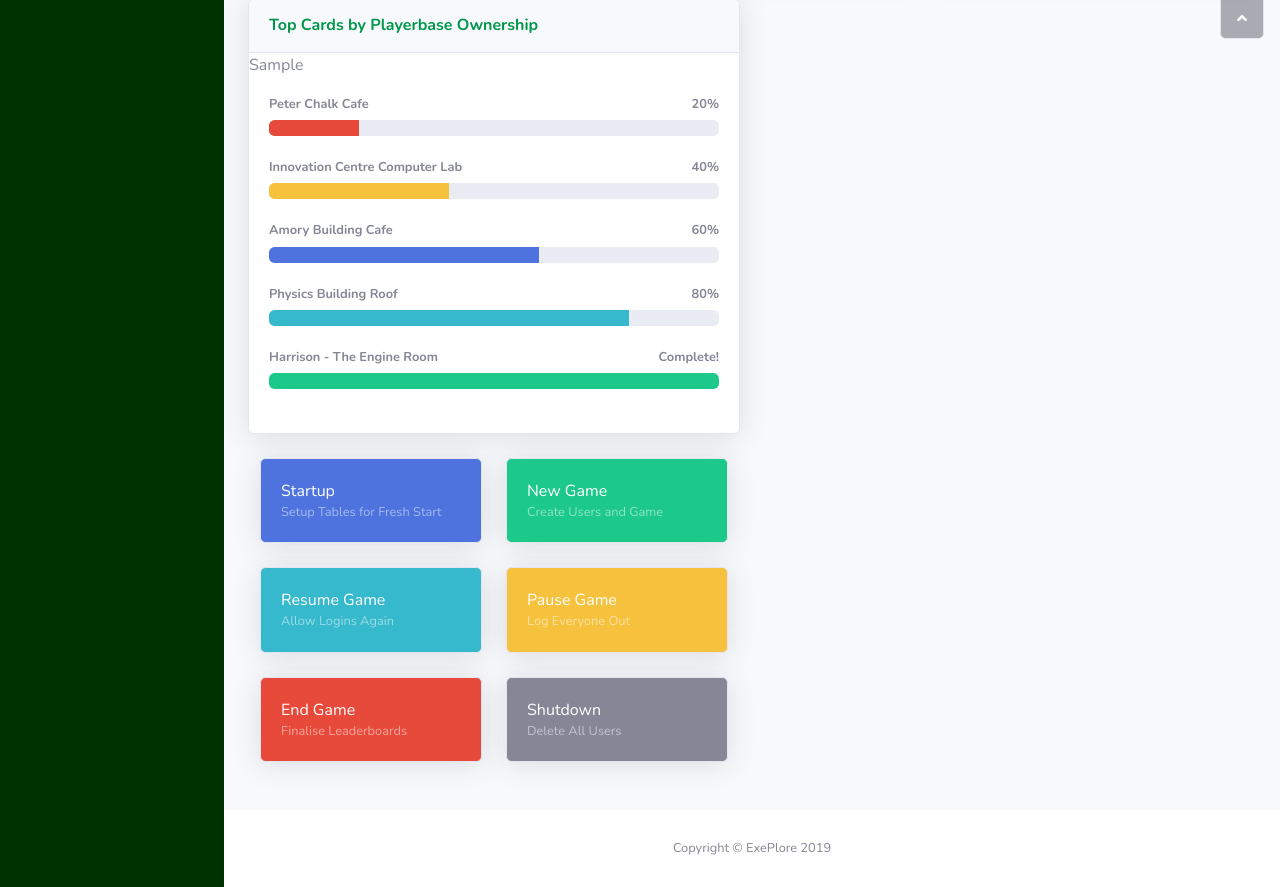
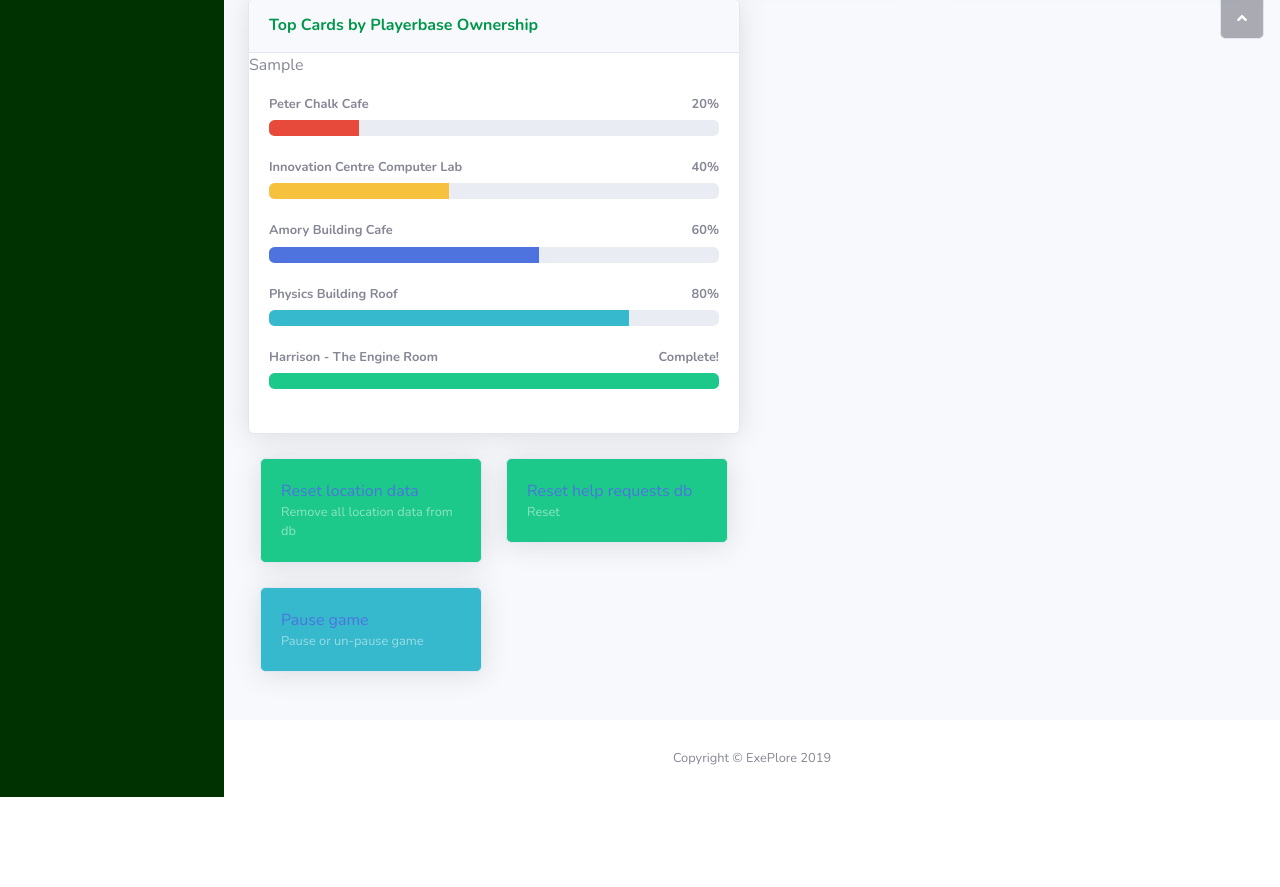
Before and after one commit to rickybas/exeter-treasure-hunt, a Python web app: template app/templates/admin_index.html in a window 1280 px wide. Shown: the part 745-1632 px from the top of the page. After the commit the page ends 1542 px from the top, so only its background shows below. Run offline with Jinja, Linux system fonts and the light colour scheme; the template is opened without the code that fills it: most values are stand-ins (such as "Sample title", 1, 10 or a date in 2020); some libraries are stand-ins or nearby versions.

Commit message:
add admin buttons

```diff
--- a/app/db/init.sql
+++ b/app/db/init.sql
@@ -2,7 +2,6 @@
 DROP DATABASE IF EXISTS ETH_DATABASE;
 CREATE DATABASE ETH_DATABASE;
 USE ETH_DATABASE;
-
 DELIMITER //
 CREATE PROCEDURE init()
     LANGUAGE SQL
@@ -15,7 +14,6 @@ BEGIN
         `year` VARCHAR(50),
         PRIMARY KEY (`username`)
     );
-
     CREATE TABLE IF NOT EXISTS `helpRequests`
     (
         `id` int NOT NULL AUTO_INCREMENT,
--- /dev/null
+++ b/app/db/state.txt
@@ -0,0 +1 @@
+running
--- a/app/templates/admin_index.html
+++ b/app/templates/admin_index.html
@@ -83,7 +83,7 @@
             <div class="container-fluid">
                 <div class="d-sm-flex justify-content-between align-items-center mb-4">
                     <h3 class="text-dark mb-0">Compsci Fresh</h3><a
-                        class="btn btn-primary btn-sm d-none d-sm-inline-block" role="button" href="{{ url_for('generate_report') }}"><i
+                        class="btn btn-primary btn-sm d-none d-sm-inline-block" role="button" href="#" onclick="window.print()"><i
                         class="fas fa-download fa-sm text-white-50"></i>&nbsp;Generate Report</a></div>
                 <div class="row">
                     <div class="col-md-6 col-xl-3 mb-4">
@@ -294,54 +294,60 @@
                         {#                        </div>#}
                         <div class="col">
                             <div class="row">
-                                <div class="col-lg-6 mb-4">
-                                    <div class="card text-white bg-primary shadow">
-                                        <div class="card-body">
-                                            <p class="m-0">Startup</p>
-                                            <p class="text-white-50 small m-0">Setup Tables for Fresh Start</p>
-                                        </div>
+                                <div class="col-lg-6 mb-4" >
+                                    <div class="card text-white bg-success shadow">
+                                        <a href="{{ url_for('admin_function', function='reset_location_data') }}">
+                                            <div class="card-body">
+                                                <p class="m-0">Reset location data</p>
+                                                <p class="text-white-50 small m-0">Remove all location data from db</p>
+                                            </div>
+                                        </a>
                                     </div>
                                 </div>
                                 <div class="col-lg-6 mb-4">
                                     <div class="card text-white bg-success shadow">
-                                        <div class="card-body">
-                                            <p class="m-0">New Game</p>
-                                            <p class="text-white-50 small m-0">Create Users and Game</p>
-                                        </div>
+                                        <a href="{{ url_for('admin_function', function='reset_help_requests') }}">
+                                            <div class="card-body">
+                                                <p class="m-0">Reset help requests db</p>
+                                                <p class="text-white-50 small m-0">Reset</p>
+                                            </div>
+                                        </a>
                                     </div>
                                 </div>
                                 <div class="col-lg-6 mb-4">
                                     <div class="card text-white bg-info shadow">
-                                        <div class="card-body">
-                                            <p class="m-0">Resume Game</p>
-                                            <p class="text-white-50 small m-0">Allow Logins Again</p>
-                                        </div>
+                                        <a href="{% if is_paused %}{{ url_for('admin_function', function='run_game') }}{% else %}{{ url_for('admin_function', function='stop_game') }}{% endif %}">
+                                            <div class="card-body">
+                                                <p class="m-0">{% if is_paused %} Un-pause game {% else %} Pause game {% endif %}</p>
+                                                <p class="text-white-50 small m-0">Pause or un-pause game</p>
+                                            </div>
+                                        </a>
                                     </div>
                                 </div>
-                                <div class="col-lg-6 mb-4">
-                                    <div class="card text-white bg-warning shadow">
-                                        <div class="card-body">
-                                            <p class="m-0">Pause Game</p>
-                                            <p class="text-white-50 small m-0">Log Everyone Out</p>
-                                        </div>
-                                    </div>
-                                </div>
-                                <div class="col-lg-6 mb-4">
-                                    <div class="card text-white bg-danger shadow">
-                                        <div class="card-body">
-                                            <p class="m-0">End Game</p>
-                                            <p class="text-white-50 small m-0">Finalise Leaderboards</p>
-                                        </div>
-                                    </div>
-                                </div>
-                                <div class="col-lg-6 mb-4">
-                                    <div class="card text-white bg-secondary shadow">
-                                        <div class="card-body">
-                                            <p class="m-0">Shutdown</p>
-                                            <p class="text-white-50 small m-0">Delete All Users</p>
-                                        </div>
-                                    </div>
-                                </div>
+{#                                <div class="col-lg-6 mb-4">#}
+{#                                    <div class="card text-white bg-warning shadow">#}
+{#                                        <div class="card-body">#}
+{#                                            <p class="m-0">Pause Game</p>#}
+{#                                            <p class="text-white-50 small m-0">Log Everyone Out</p>#}
+{#                                        </div>#}
+{#                                    </div>#}
+{#                                </div>#}
+{#                                <div class="col-lg-6 mb-4">#}
+{#                                    <div class="card text-white bg-danger shadow">#}
+{#                                        <div class="card-body">#}
+{#                                            <p class="m-0">End Game</p>#}
+{#                                            <p class="text-white-50 small m-0">Finalise Leaderboards</p>#}
+{#                                        </div>#}
+{#                                    </div>#}
+{#                                </div>#}
+{#                                <div class="col-lg-6 mb-4">#}
+{#                                    <div class="card text-white bg-secondary shadow">#}
+{#                                        <div class="card-body">#}
+{#                                            <p class="m-0">Shutdown</p>#}
+{#                                            <p class="text-white-50 small m-0">Delete All Users</p>#}
+{#                                        </div>#}
+{#                                    </div>#}
+{#                                </div>#}
                             </div>
                         </div>
                     </div>
```
Also changed, not shown: app/db.py (+34 -0 lines), app/exeter_treasure_hunt.py (+36 -2 lines), app/game_functions.py (added, +19 -0 lines), app/templates/game_is_paused.html (added, +41 -0 lines).
